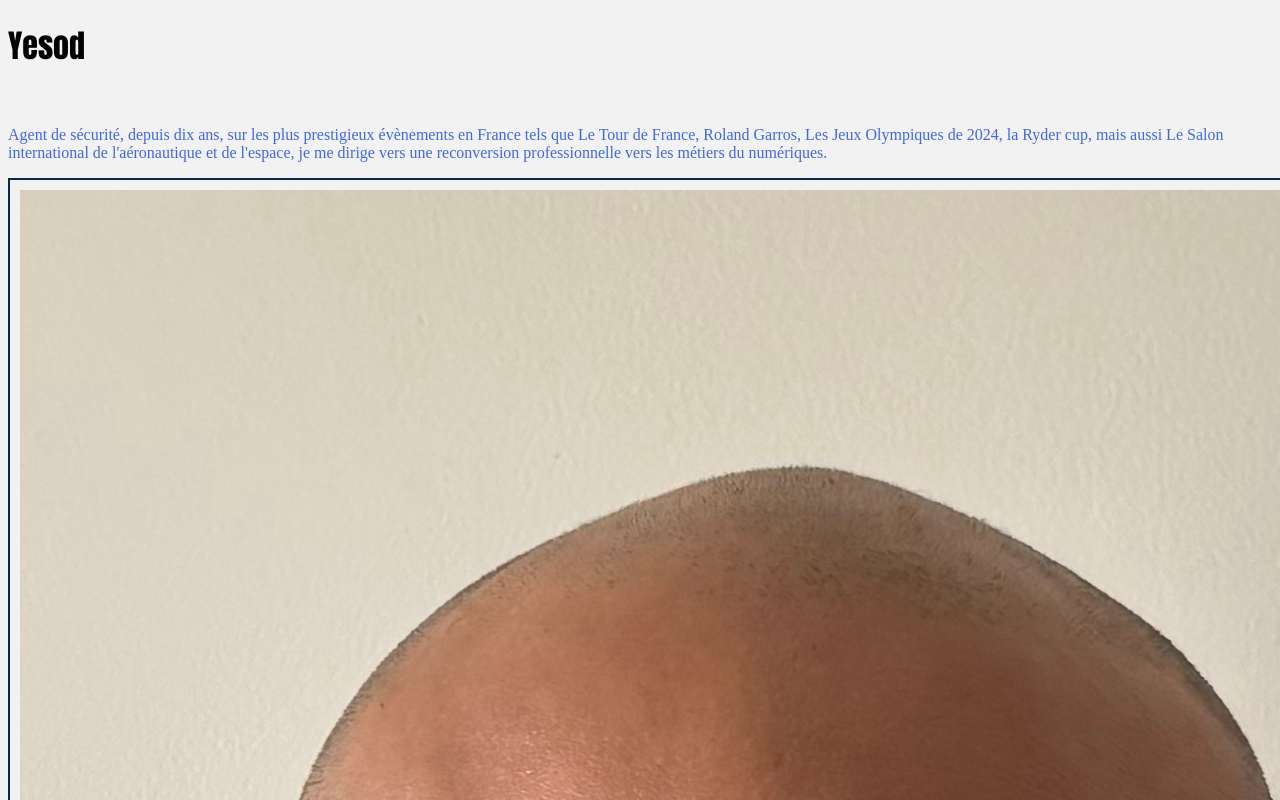
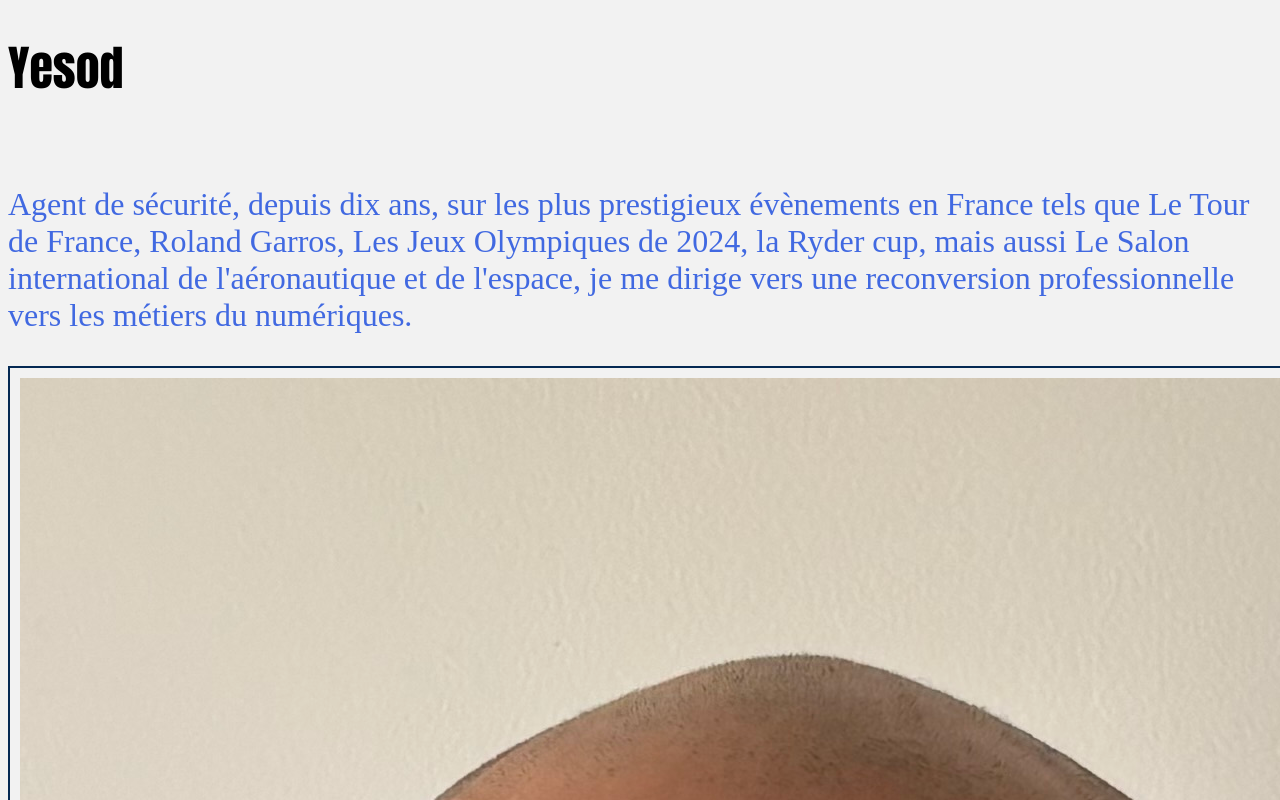
Before and after one commit to YesodNk/html-css-training, a plain HTML site: page index.html in a window 1280 px wide. Shown: the top 800 px of the page. Drawn offline with Linux system fonts and the light colour scheme.

Commit message:
mise à jour du fichier CSS

```diff
--- a/style.css
+++ b/style.css
@@ -1,6 +1,10 @@
 p {
     color: royalblue;
+    font-size: 2em;
 }
 img {
     padding: 10px; /*espacement image*/
 }
+h1 {
+    font-size: 3em;
+}
```
Also changed, not shown: 1 other file.
